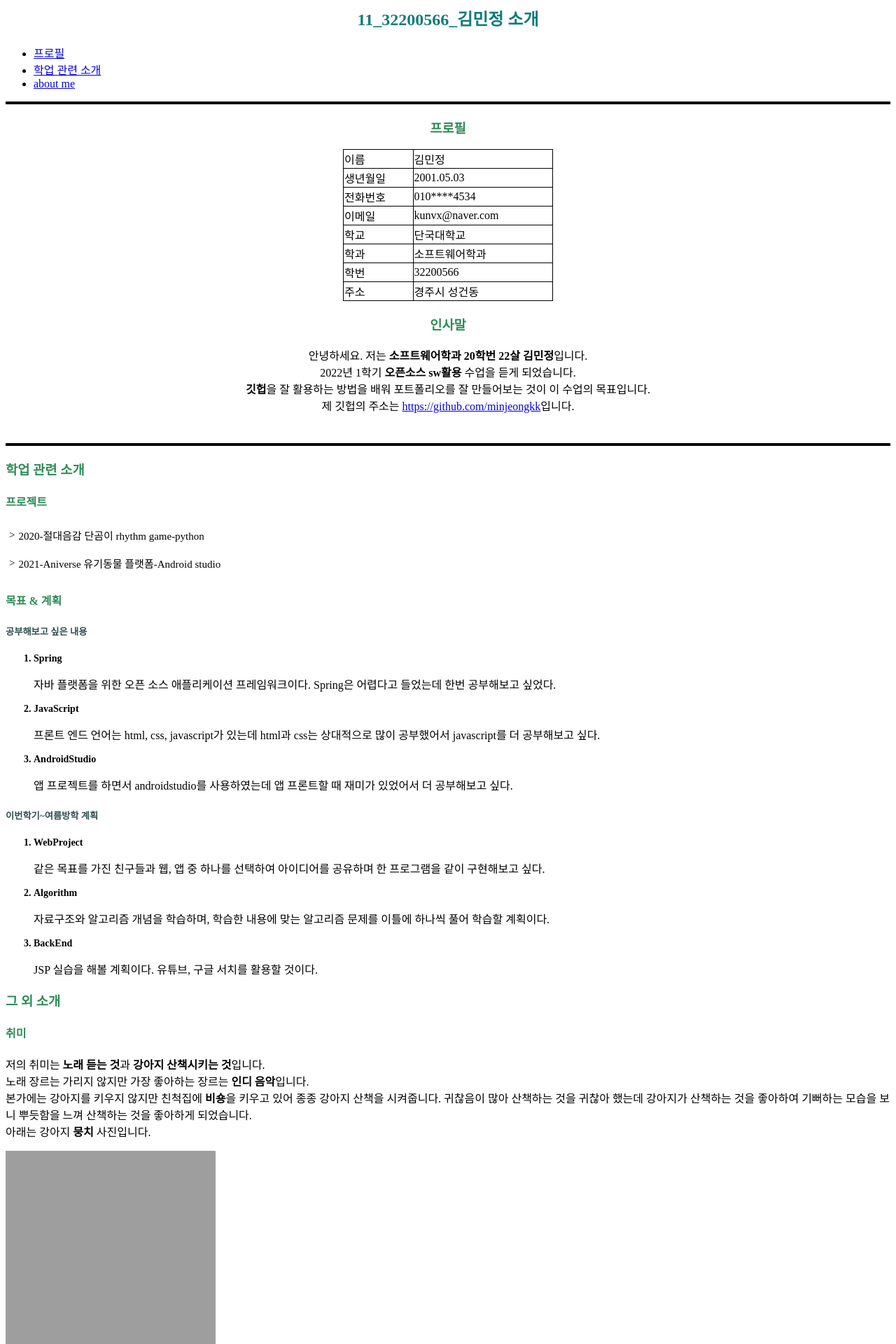
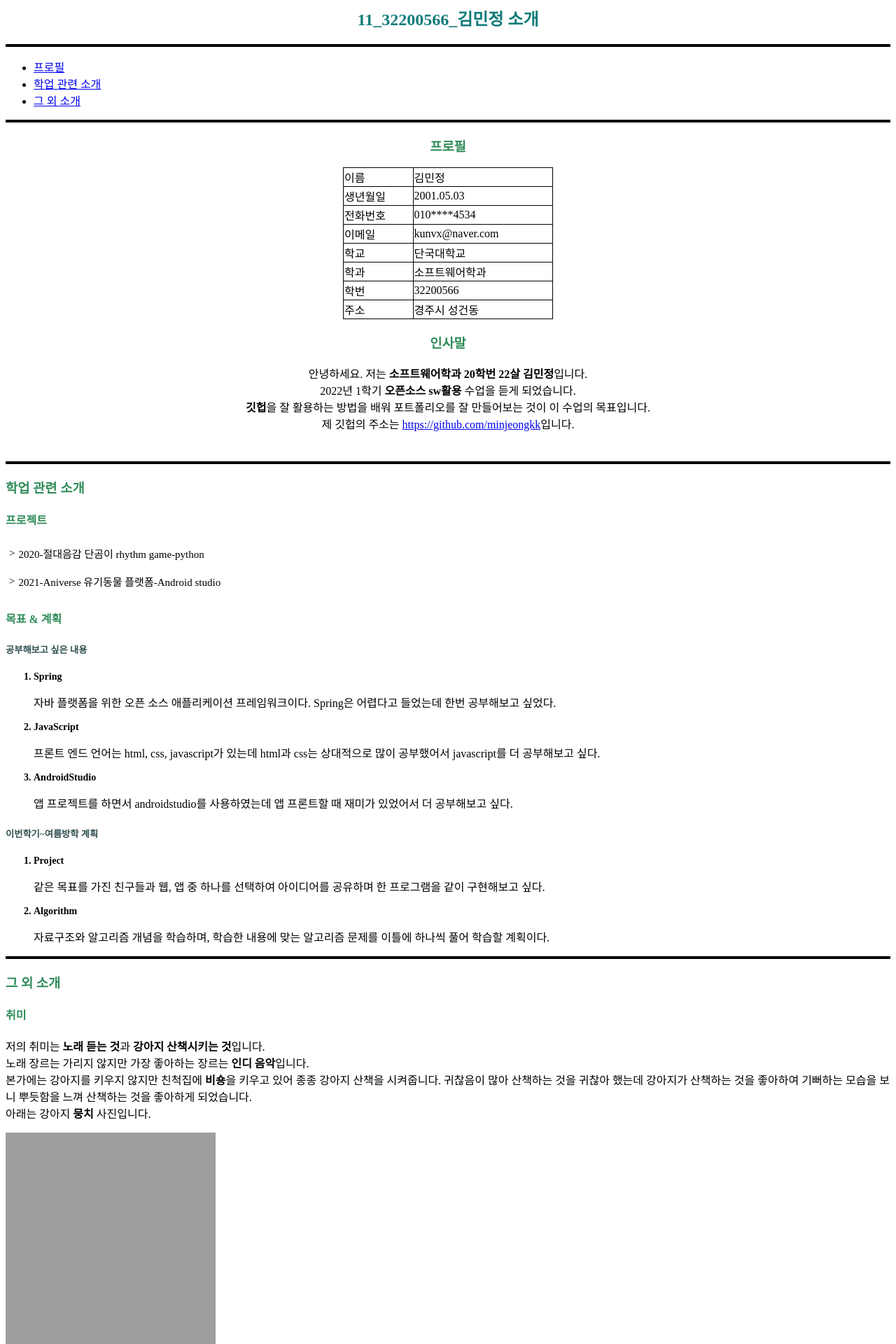
Before and after one commit to minjeongkk/final_django, a Django app: page / in a window 1280 px wide. Shown: the top 1920 px of the page at 70% size. Run offline with Django 4.2, Linux system fonts and the light colour scheme; grey boxes are pictures that could not be loaded.

Commit message:
html 수정

```diff
--- a/mywebsite/myfirstapp/templates/index.html
+++ b/mywebsite/myfirstapp/templates/index.html
@@ -57,11 +57,12 @@
     </head>
     <body>
         <h2 align="center">11_32200566_김민정 소개</h2>
+        <hr style="border:solid 2px black">
         <nav>
             <ul>
                 <li><a href="#1">프로필</a></li>
                 <li><a href="#2">학업 관련 소개</a></li>
-                <li><a href="#3">about me</a></li>
+                <li><a href="#3">그 외 소개</a></li>
             </ul>
         </nav>
 
@@ -135,15 +136,14 @@
             <div>
                 <h5>이번학기~여름방학 계획</h5>
             <ol class="plan">
-                <li>WebProject</li>
+                <li>Project</li>
                 <p>같은 목표를 가진 친구들과 웹, 앱 중 하나를 선택하여 아이디어를 공유하며 한 프로그램을 같이 구현해보고 싶다.</p>
                 <li>Algorithm</li>
                 <p>자료구조와 알고리즘 개념을 학습하며, 학습한 내용에 맞는 알고리즘 문제를 이틀에 하나씩 풀어 학습할 계획이다.</p>
-                <li>BackEnd</li>
-                <p>JSP 실습을 해볼 계획이다. 유튜브, 구글 서치를 활용할 것이다.</p>
             </ol>
             </div>
         </div>
+        <hr style="border:solid 2px black">
         <div>
             <h3 id="3">그 외 소개</h3>
             <div>
@@ -154,7 +154,7 @@
                 본가에는 강아지를 키우지 않지만 친척집에 <strong>비숑</strong>을 키우고 있어 종종 강아지 산책을 시켜줍니다.
                 귀찮음이 많아 산책하는 것을 귀찮아 했는데 강아지가 산책하는 것을 좋아하여 기뻐하는 모습을 보니 뿌듯함을 느껴 산책하는 것을 좋아하게 되었습니다.<br>
                 아래는 강아지 <strong>뭉치</strong> 사진입니다. <br></p>
-                <img src="https://drive.google.com/file/d/1j8ydl7KliabbuP8z8937Y8asUVWZePu2/view?usp=sharing" alt="moongchi image" width="300" height="350">
+                <img src="https://ifh.cc/g/jcnaTs.jpg" alt="moongchi image" width="300" height="350">
 
             </div>
 
```
